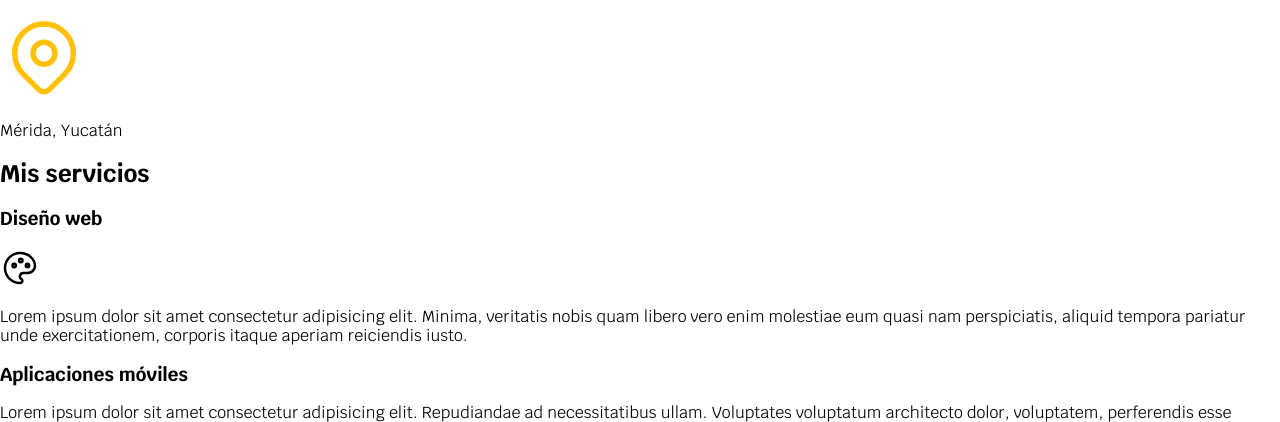
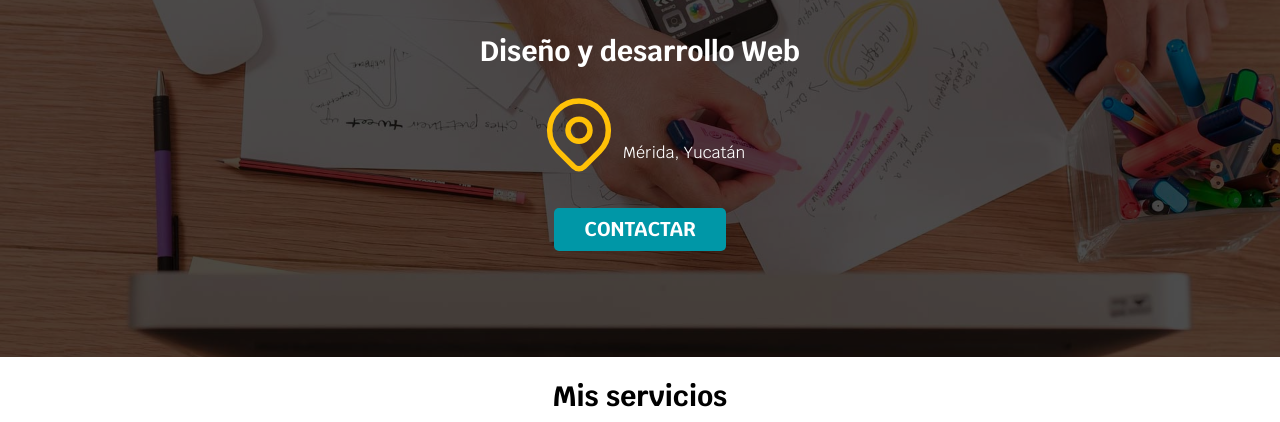
Before and after one commit to JavierHF2/Practica-3---DeveloperWebSite, a plain HTML site: page index.html in a window 1280 px wide. Shown: the part 231-653 px from the top of the page. Drawn offline with Linux system fonts and the light colour scheme.

Commit message:
Terminando boton

```diff
--- a/css/styles.css
+++ b/css/styles.css
@@ -8,6 +8,11 @@
 
 html {
     font-size: 62.5%;
+    box-sizing: border-box;
+}
+
+*, *:before, *:after {
+    box-sizing: inherit;
 }
 
 body {
@@ -15,9 +20,20 @@ body {
     font-family: 'Krub', sans-serif;
 }
 
-.titulo {
+h1 {
+    font-size: 3.8rem;
+}
+
+h2 {
+    font-size: 2.8rem;
+}
+
+h3 {
+    font-size: 1.8rem;
+}
+
+h1, h2, h3 {
     text-align: center;
-    font-size: 3.8rem;
 }
 
 .titulo span {
@@ -25,7 +41,7 @@ body {
 }
 
 .contenedor {
-    width: 120rem;
+    max-width: 120rem;
     margin: 0 auto;
 }
 
@@ -39,6 +55,7 @@ body {
     justify-content: space-between;
     font-weight: bold;
     font-size: 2rem;
+    align-items: center;
 }
 
 .navegacion-principal a {
@@ -57,3 +74,52 @@ body {
         flex-direction: row;
     }
 }
+
+.hero {
+    background-image: url(../img/hero.jpg);
+    background-repeat: no-repeat;
+    background-size: cover;
+    height: 450px;
+    position: relative; /*El padre debe ser absoulte*/
+}
+
+.contenido-hero {
+    position: absolute; /*El hijo debe ser absoulte*/
+    background-color: rgba(0,0,0,.7);
+    width: 100%;
+    height: 100%;
+    display: flex;
+    flex-direction: column;
+    align-items: center;
+    justify-content: center;
+}
+
+.contenido-hero h2, .contenido-hero p {
+    color: var(--blanco);
+}
+
+.ubicacion {
+    display: flex;
+    align-items: flex-end;
+}
+
+.boton {
+    background-color: var(--secundario);
+    text-decoration: none;
+    padding: 1rem 3rem;
+    border-radius: .5rem;
+    color: var(--blanco);
+    margin-top: 3rem;
+    font-weight: bold;
+    font-size: 2rem;
+    text-transform: uppercase;
+    text-align: center;
+    width: 90%;
+}
+
+@media (min-width: 768px) {
+    .boton {
+        width: auto;
+    }
+
+}
--- a/index.html
+++ b/index.html
@@ -26,15 +26,19 @@
         </nav>
     </div>
 
-    <section>
-        <h2 class="titulo">Diseño y desarrollo Web</h2>
+    <section class="hero">
+        <div class="contenido-hero">
+            <h2>Diseño y desarrollo Web</h2>
+            <div class="ubicacion">
                 <svg xmlns="http://www.w3.org/2000/svg" class="icon icon-tabler icon-tabler-map-pin" width="88" height="88" viewBox="0 0 24 24" stroke-width="1.5" stroke="#ffc107" fill="none" stroke-linecap="round" stroke-linejoin="round">
                     <path stroke="none" d="M0 0h24v24H0z" fill="none"/>
                     <path d="M9 11a3 3 0 1 0 6 0a3 3 0 0 0 -6 0" />
                     <path d="M17.657 16.657l-4.243 4.243a2 2 0 0 1 -2.827 0l-4.244 -4.243a8 8 0 1 1 11.314 0z" />
                 </svg>
                 <p>Mérida, Yucatán</p>
-
+            </div>
+            <a class="boton" href="">Contactar</a>
+        </div>
     </section>
 
     <main>
```
Lines whose indentation alone changed are shown as unchanged.
